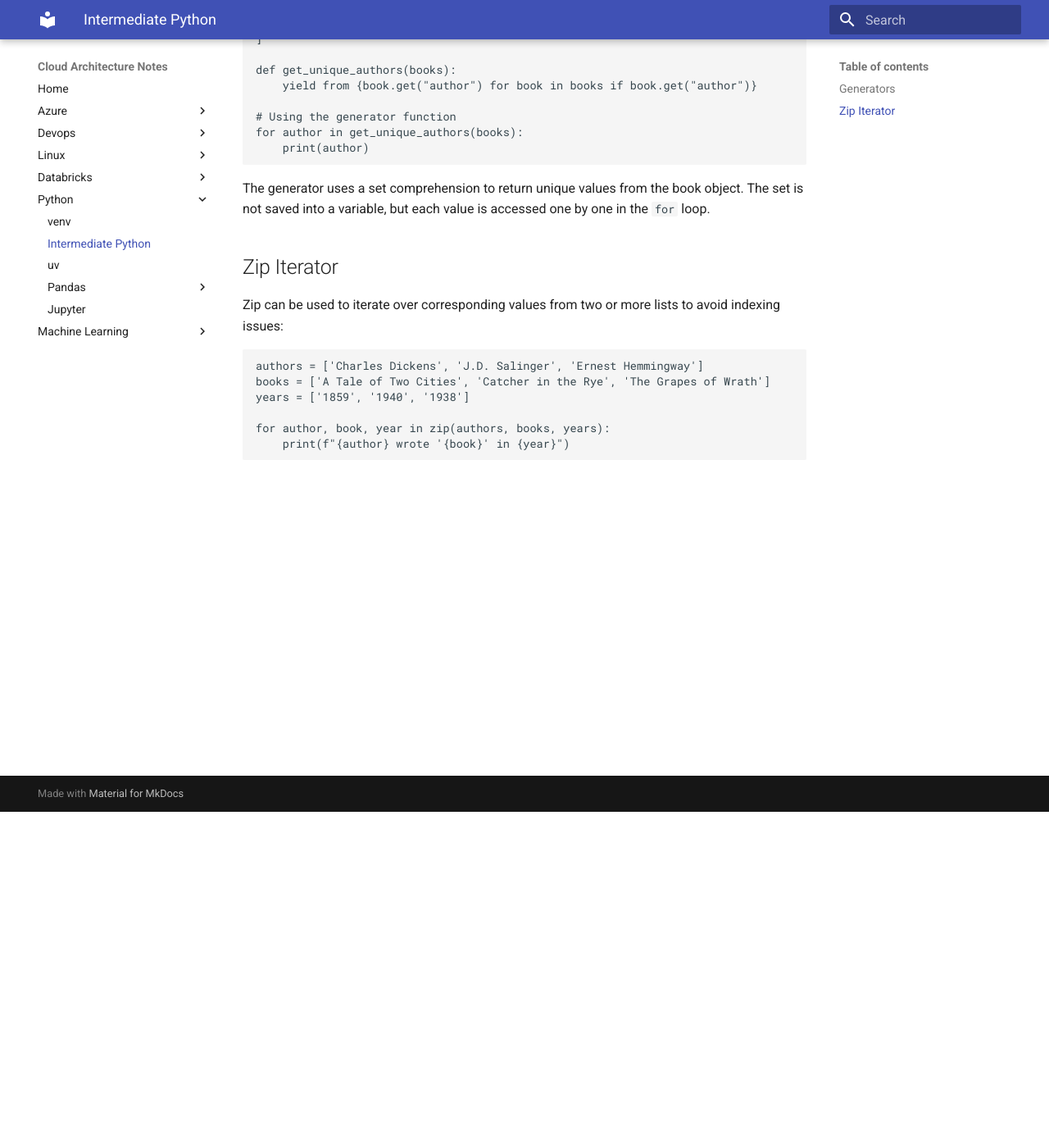
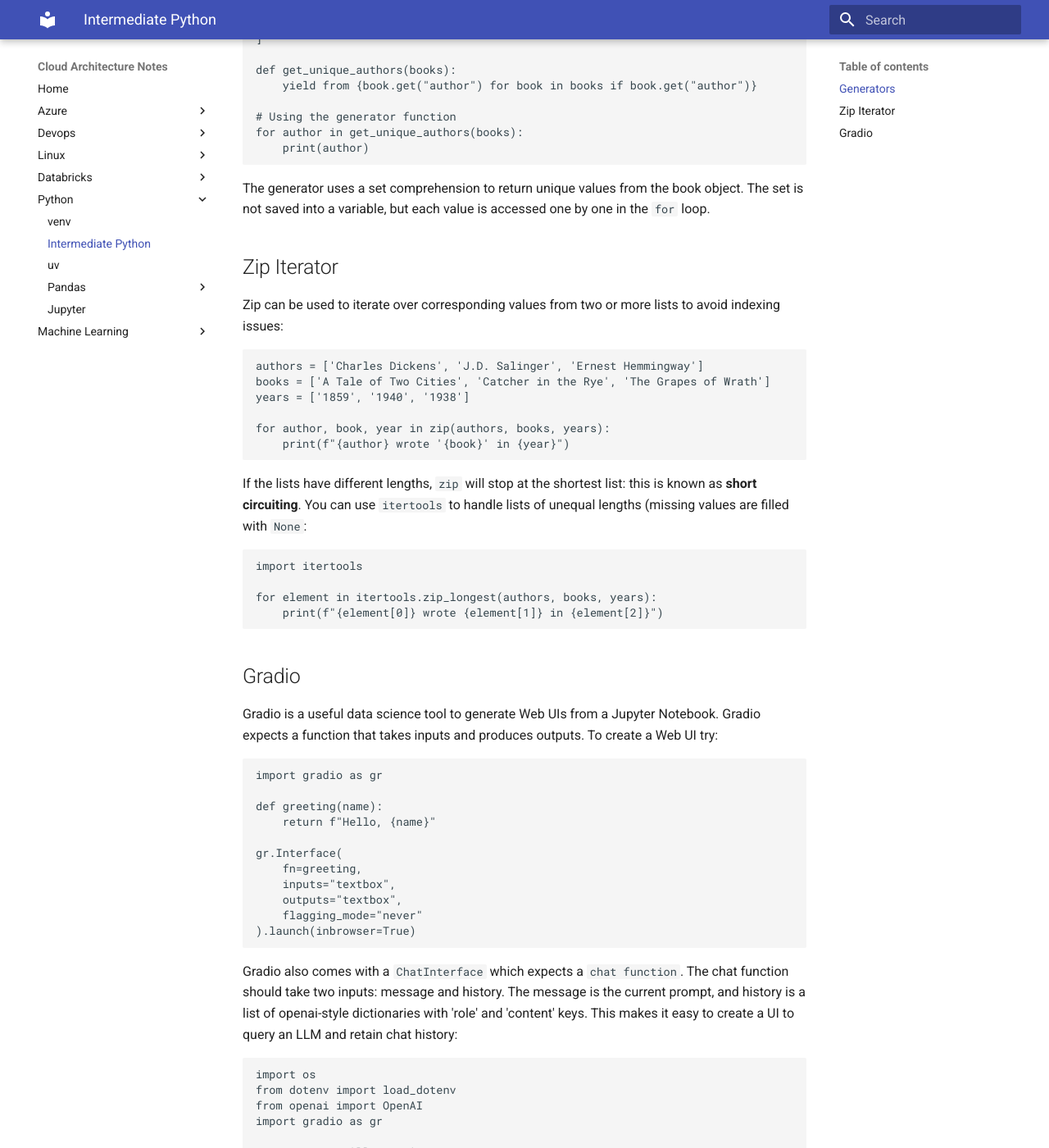
Before and after one commit to dram1964/cloudarchitect, an MkDocs documentation site: the page built from docs/python/intermediate_python.md, in a window 1280 px wide and 1400 px high, scrolled down 410 px. Shown: the whole window at 82% size. Built offline with MkDocs 1.6.1 and Material for MkDocs 9.7.7, drawn with Linux system fonts in a browser that asks for light colours; some of the changed text lies outside the part shown.

Commit message:
adds notes on Gradio UI

````diff
--- a/docs/python/intermediate_python.md
+++ b/docs/python/intermediate_python.md
@@ -41,3 +41,68 @@
 for author, book, year in zip(authors, books, years):
     print(f"{author} wrote '{book}' in {year}")
 ```
+
+If the lists have different lengths, `zip` will stop at the shortest list:
+this is known as **short circuiting**. You can use `itertools` to handle
+lists of unequal lengths (missing values are filled with `None`:
+
+```python
+import itertools
+
+for element in itertools.zip_longest(authors, books, years):
+    print(f"{element[0]} wrote {element[1]} in {element[2]}")
+```
+
+## Gradio
+
+Gradio is a useful data science tool to generate Web UIs from a
+Jupyter Notebook. Gradio expects a function that takes inputs and
+produces outputs. To create a Web UI try:
+
+```python
+import gradio as gr
+
+def greeting(name):
+    return f"Hello, {name}"
+
+gr.Interface(
+    fn=greeting,
+    inputs="textbox",
+    outputs="textbox",
+    flagging_mode="never"
+).launch(inbrowser=True)
+```
+
+Gradio also comes with a `ChatInterface` which expects a `chat function`. The
+chat function should take two inputs: message and history. The message is the
+current prompt, and history is a list of openai-style dictionaries with
+'role' and 'content' keys. This makes it easy to create a UI to query an LLM
+and retain chat history:
+
+```python
+import os
+from dotenv import load_dotenv
+from openai import OpenAI
+import gradio as gr
+
+MODEL_LLAMA = 'llama3.2'
+OLLAMA_BASE_URL = "http://localhost:11434/v1"
+ollama = OpenAI(base_url=OLLAMA_BASE_URL, api_key='ollama')
+
+system_message = "You are a helpful assistant"
+
+# chat function
+def chat(message, history):
+    history = [{"role":h["role"], "content":h["content"]} for h in history]
+    messages = [{"role": "system", "content": system_message}] + history + [{"role": "user", "content": message}]
+    stream = ollama.chat.completions.create(model=MODEL_LLAMA, messages=messages, stream=True)
+    response = ""
+    for chunk in stream:
+        response += chunk.choices[0].delta.content or ''
+        yield response
+
+# Gradio ChatInterface
+gr.ChatInterface(fn=chat).launch(inbrowser=True)
+```
+
+See [Creating a Chatbot Fast](https://gradio.app/guides/creating-a-chatbot-fast) for additional options.
--- a/pyproject.toml
+++ b/pyproject.toml
@@ -43,3 +43,8 @@
 [build-system]
 requires = ["uv_build>=0.12.4,<0.13.0"]
 build-backend = "uv_build"
+
+[tool.uv.workspace]
+members = [
+    "conversations",
+]
````
Also changed, not shown: docs/ml/llm/readme.md (+1 -0 lines).
